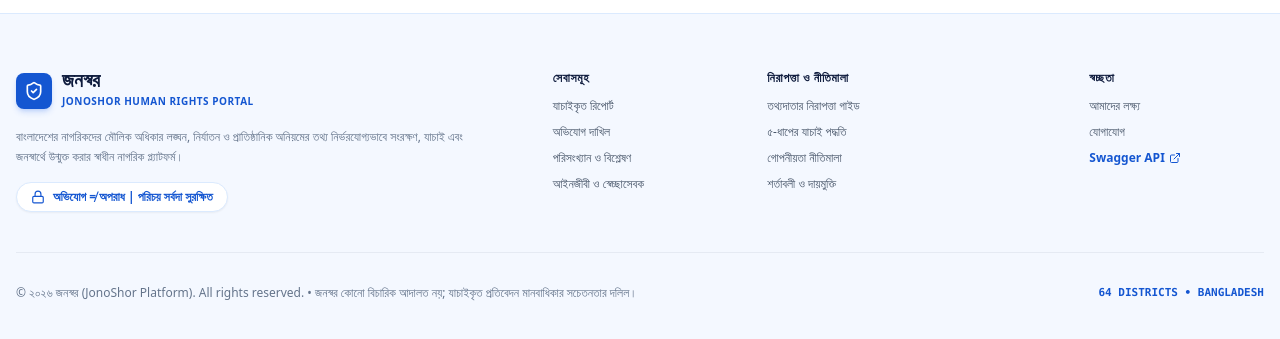
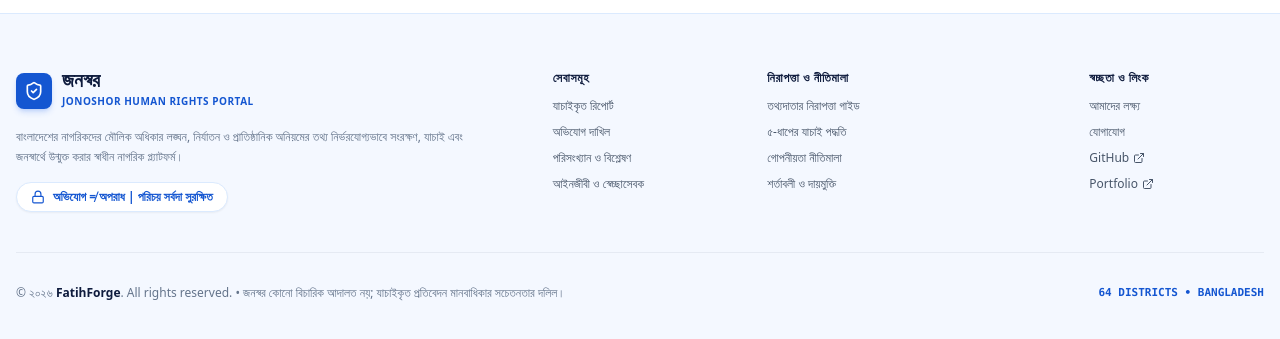
Before and after one commit to FatihForge/jonoshor, a Next.js app in the folder frontend/: page /about in a window 1280 px wide. Shown: the part 942-1281 px from the top of the page. Built offline with nearby package versions, Linux system fonts and the light colour scheme; no server answers.

Commit message:
feat(ui): update footer with GitHub and Portfolio links, remove Swagger API, and set copyright to FatihForge

```diff
--- a/frontend/app/components/Footer.jsx
+++ b/frontend/app/components/Footer.jsx
@@ -99,10 +99,10 @@ export default function Footer() {
             </ul>
           </div>
 
-          {/* Transparency */}
+          {/* Transparency & Links */}
           <div className="md:col-span-2 space-y-3">
             <h4 className="font-bold text-brand-navy dark:text-white text-xs uppercase tracking-wider">
-              {isBn ? 'স্বচ্ছতা' : 'Transparency'}
+              {isBn ? 'স্বচ্ছতা ও লিংক' : 'Transparency & Links'}
             </h4>
             <ul className="space-y-2.5 text-xs">
               <li>
@@ -117,12 +117,23 @@ export default function Footer() {
               </li>
               <li>
                 <a
-                  href="/api-docs"
+                  href="https://github.com/FatihForge"
                   target="_blank"
                   rel="noopener noreferrer"
-                  className="inline-flex items-center gap-1 text-brand-blue dark:text-blue-400 font-semibold hover:underline"
+                  className="inline-flex items-center gap-1 hover:text-brand-blue dark:hover:text-blue-400 transition-colors"
                 >
-                  <span>Swagger API</span>
+                  <span>GitHub</span>
+                  <ExternalLink className="w-3 h-3" />
+                </a>
+              </li>
+              <li>
+                <a
+                  href="https://fatihforge.pages.dev/"
+                  target="_blank"
+                  rel="noopener noreferrer"
+                  className="inline-flex items-center gap-1 hover:text-brand-blue dark:hover:text-blue-400 transition-colors"
+                >
+                  <span>Portfolio</span>
                   <ExternalLink className="w-3 h-3" />
                 </a>
               </li>
@@ -133,7 +144,16 @@ export default function Footer() {
         {/* Bottom Copyright */}
         <div className="pt-8 flex flex-col md:flex-row justify-between items-center gap-4 text-xs text-slate-500 dark:text-slate-500">
           <div className="text-center md:text-left">
-            © ২০২৬ জনস্বর (JonoShor Platform). All rights reserved.{' '}
+            © ২০২৬{' '}
+            <a
+              href="https://fatihforge.pages.dev/"
+              target="_blank"
+              rel="noopener noreferrer"
+              className="font-semibold text-brand-navy dark:text-slate-300 hover:text-brand-blue dark:hover:text-blue-400 transition-colors"
+            >
+              FatihForge
+            </a>
+            . All rights reserved.{' '}
             <span className="hidden sm:inline">
               • জনস্বর কোনো বিচারিক আদালত নয়; যাচাইকৃত প্রতিবেদন মানবাধিকার সচেতনতার দলিল।
             </span>
```
